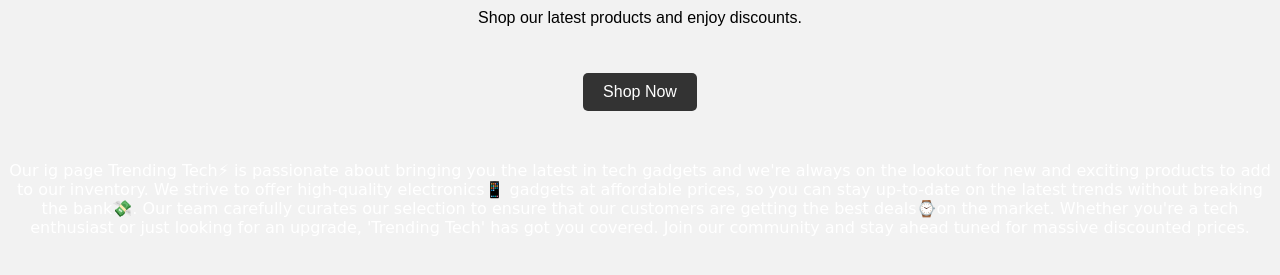
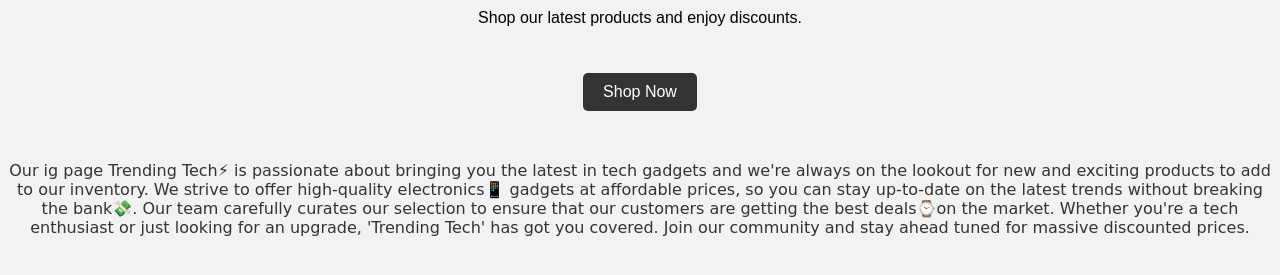
Before and after one commit to thetrendingtech/products, a plain HTML site: page index.html in a window 1280 px wide. Shown: the part 213-488 px from the top of the page. Drawn offline with Linux system fonts and the light colour scheme.

Commit message:
Update style1.css

```diff
--- a/style1.css
+++ b/style1.css
@@ -43,7 +43,8 @@ body {
     text-decoration: none;
   }
   footer{
-  color: #fff;
-  text-align: center;
-  font-family: cursive;
-}
+    color: #333;
+    text-align: center;
+    font-family: cursive;
+    font-weight: 500;
+  }
```
